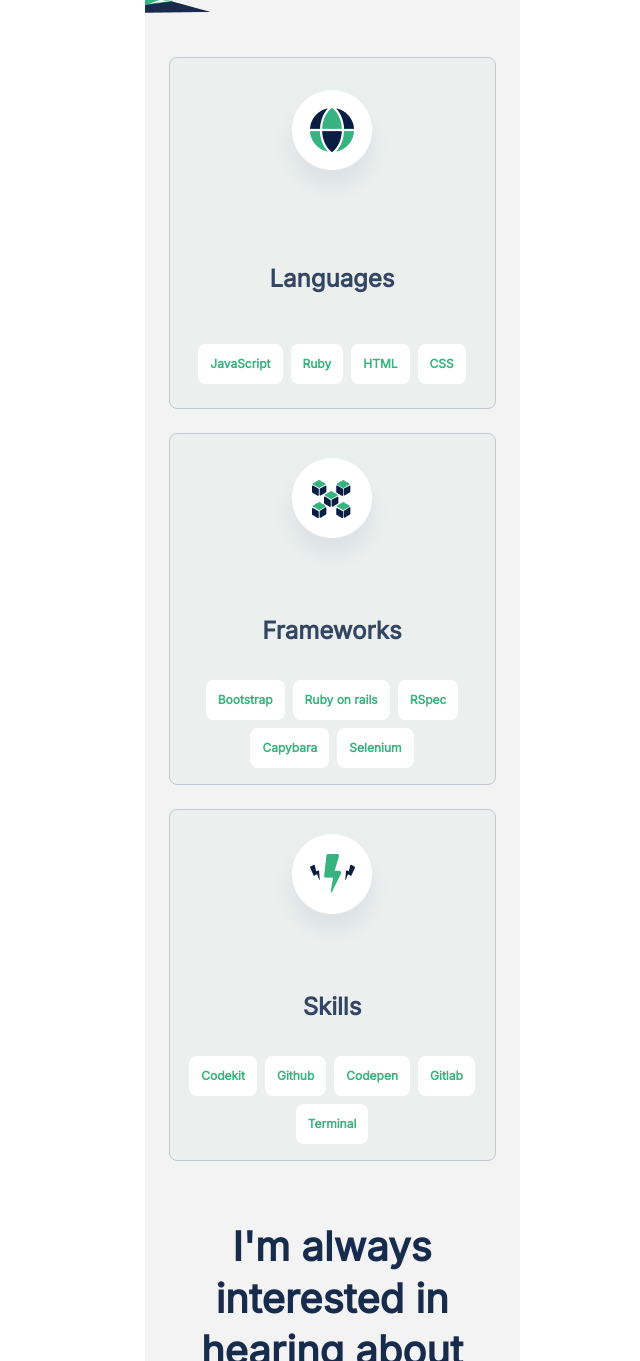
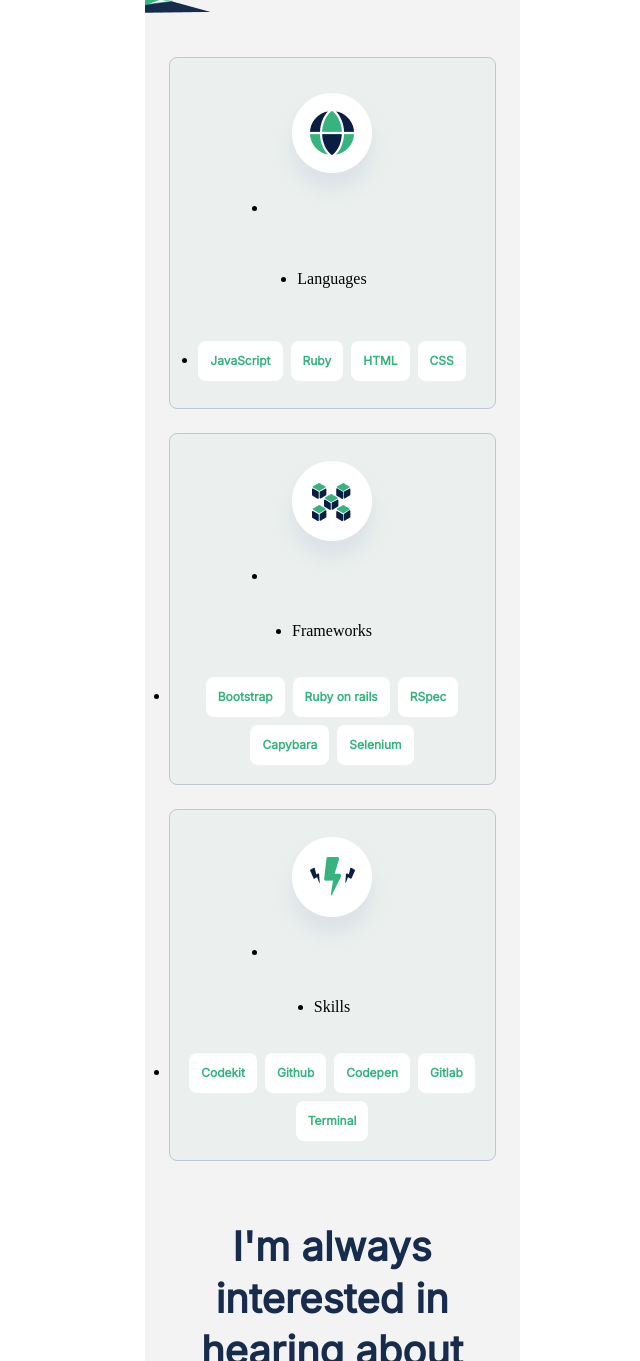
Before and after one commit to Kwaku28/Portfolio-Mobile, a website: page index.html in a window 1280 px wide. Shown: the part 4293-5654 px from the top of the page, without its empty margins (308-948 px from the left). Drawn offline with nearby package versions, Linux system fonts and the light colour scheme.

Commit message:
Make technologies as list items

```diff
--- a/index.html
+++ b/index.html
@@ -158,24 +158,27 @@
         <button type="button" class="button">Get My Resume</button>
 
         <div class="tools">
-          <div class="works">
-            <div>
+          <ul class="works">
+            <li>
               <img src="./Images/icon-languages.png" alt="Languages" />
-            </div>
-            <h3>Languages</h3>
+            </li>
+            <li class="languages">Languages</li>
+            <li>
               <ul class="language">
                 <li>JavaScript</li>
                 <li>Ruby</li>
                 <li>HTML</li>
                 <li>CSS</li>
               </ul>
-          </div>
+            </li>
+          </ul>
 
-          <div class="works">
-            <div>
+          <ul class="works">
+            <li>
               <img src="./Images/icon-frameworks.png" alt="Frameworks" />
-            </div>
-            <h3>Frameworks</h3>
+            </li>
+            <li class="frameworks">Frameworks</li>
+            <li>
               <ul class="language">
                 <li>Bootstrap</li>
                 <li>Ruby on rails</li>
@@ -183,13 +186,15 @@
                 <li>Capybara</li>
                 <li>Selenium</li>
               </ul>
-          </div>
+            </li>
+          </ul>
 
-          <div class="works">
-            <div>
+          <ul class="works">
+            <li>
               <img src="./Images/icon-skills.png" alt="Skills" />
-            </div>
-            <h3>Skills</h3>
+            </li>
+            <li class="skills">Skills</li>
+            <li>
               <ul class="language">
                 <li>Codekit</li>
                 <li>Github</li>
@@ -197,7 +202,8 @@
                 <li>Gitlab</li>
                 <li>Terminal</li>
               </ul>
-          </div>
+            </li>
+          </ul>
         </div>
       </section>
 
```
Lines whose indentation alone changed are shown as unchanged.
